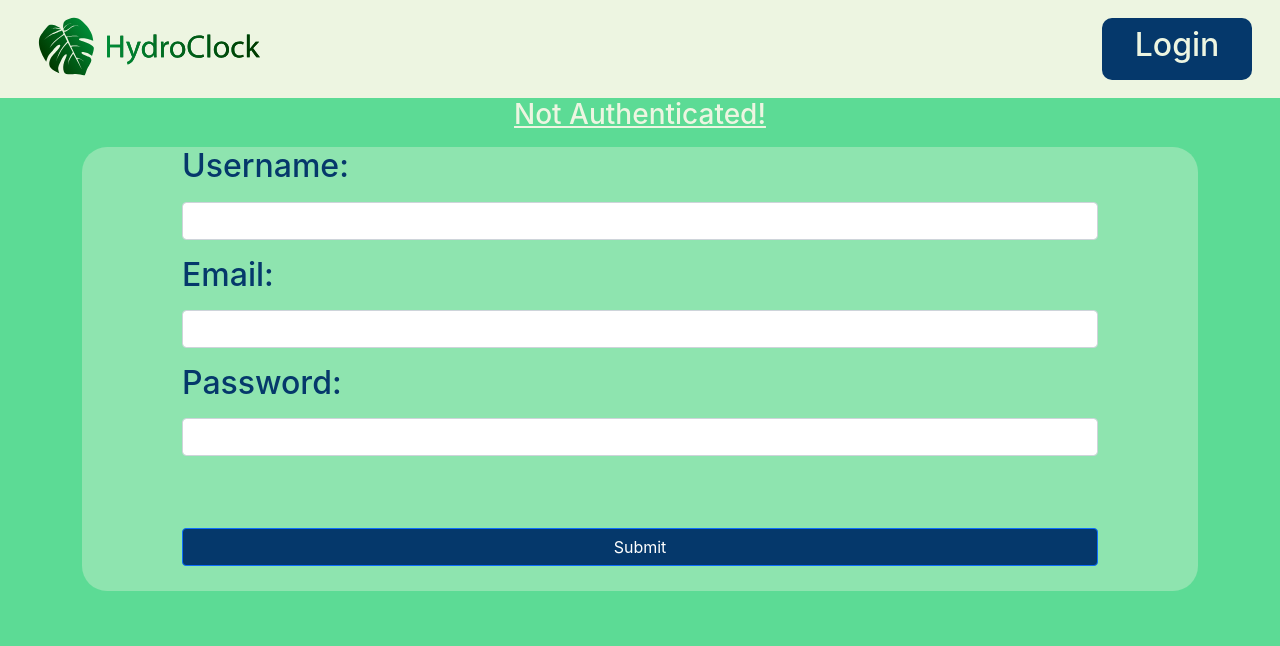
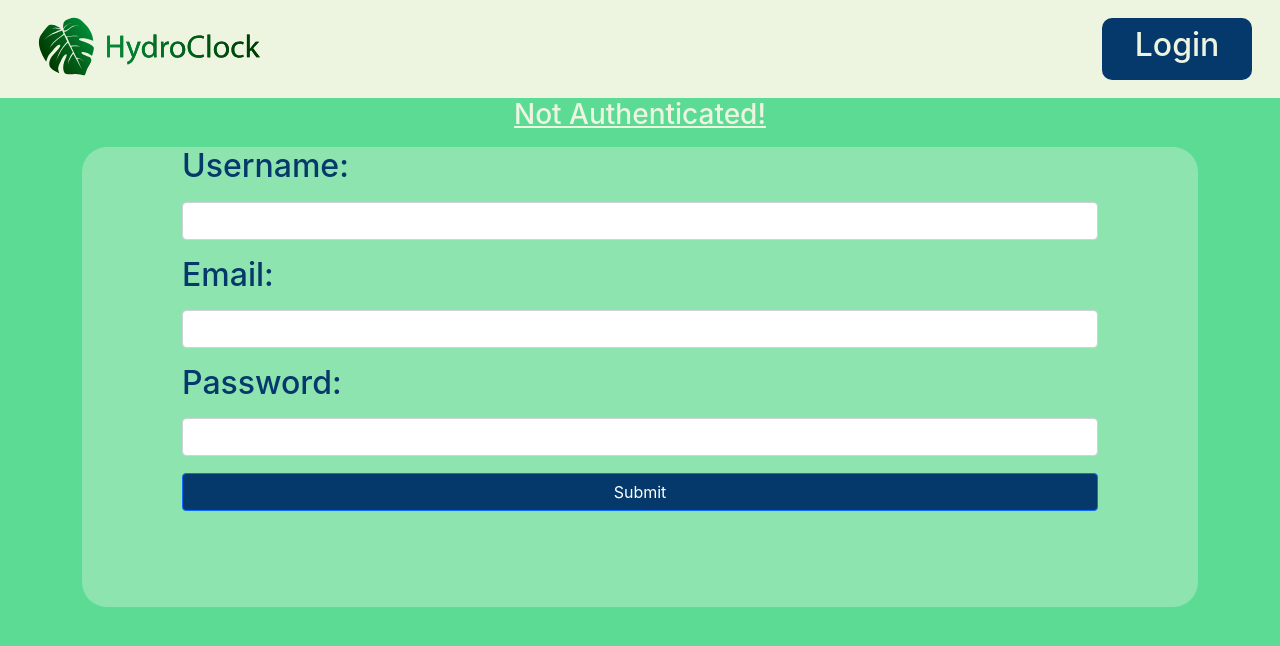
Before and after one commit to nceccanti/web-dev-final-project, a React (Create React App) app: page /signup in a window 1280 px wide. Shown: the top 646 px of the page. Built offline with nearby package versions, Linux system fonts and the light colour scheme.

Commit message:
Fixed sign up bug

```diff
--- a/src/components/sign-up.component.js
+++ b/src/components/sign-up.component.js
@@ -84,10 +84,10 @@ export default class SignUp extends Component {
                                 value={password}
                             />
                         </div>
+                        <div className="form-group sign-up">
+                            <input type="submit" value="Submit" className="btn btn-block btn-primary" />
+                        </div>
                     </form>
-                </div>
-                <div className="form-group sign-up">
-                        <input type="submit" value="Submit" className="btn btn-block btn-primary" />
                 </div>
             </div>
         )
```
